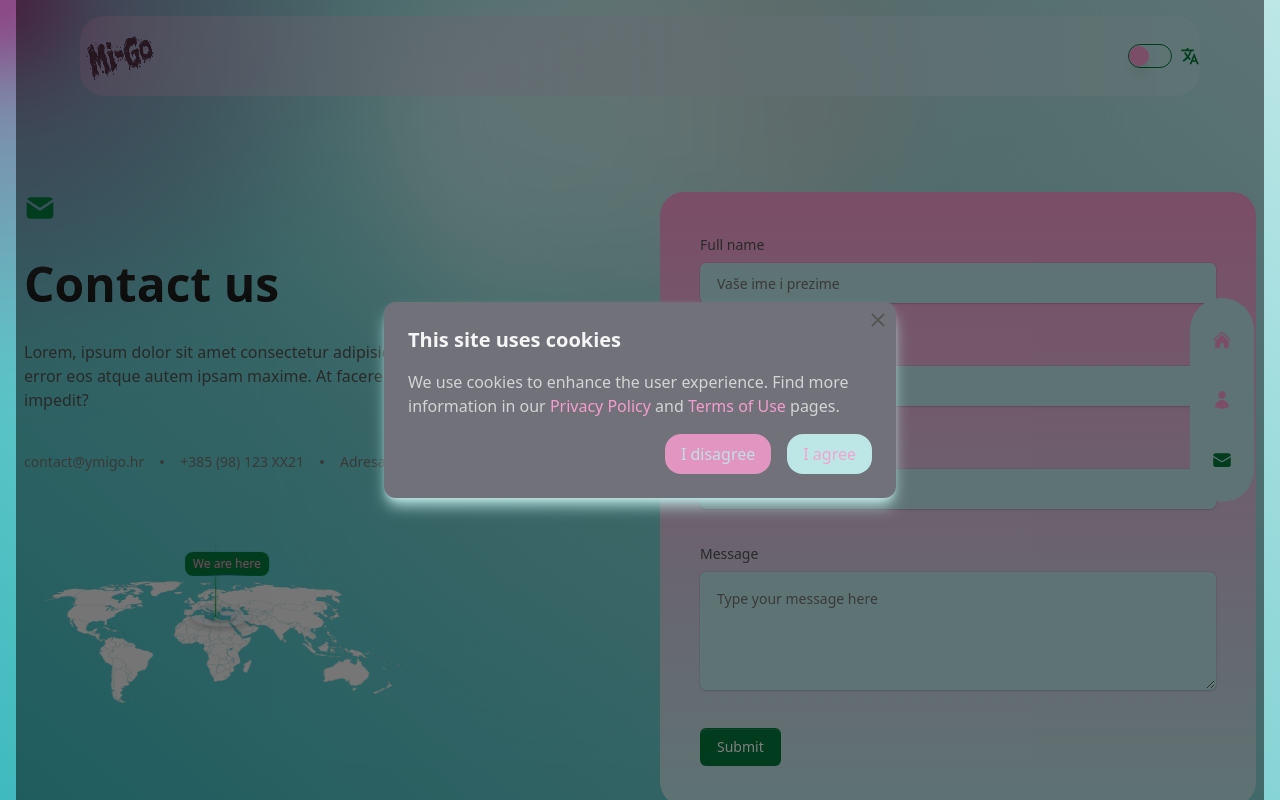
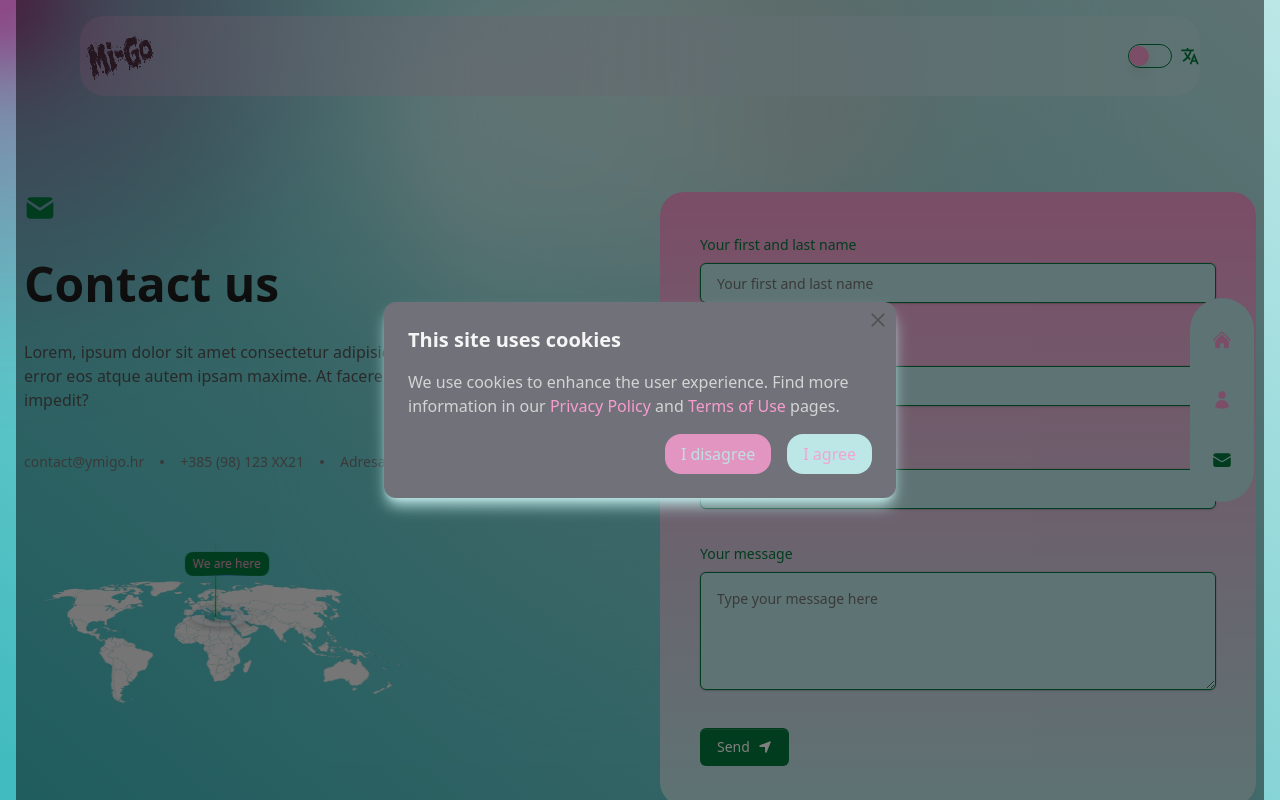
Before and after one commit to darkohedgehog/mi-go, a Next.js app: page /en/contact in a window 1280 px wide. Shown: the top 800 px of the page. Built offline with nearby package versions, Linux system fonts and the light colour scheme.

Commit message:
`feat: updated contact form with emailjs integration and internationalization`

```diff
--- a/messages/en.json
+++ b/messages/en.json
@@ -26,5 +26,20 @@
     "paragraph2": "pages.",
     "button1": "I disagree",
     "button2": "I agree"
+  },
+  "FormSection": {
+    "name": "Your first and last name",
+    "email": "Your email address",
+    "company": "Your company (optional)",
+    "message": "Your message",
+    "error": "Ahh, an error occurred. Please try again.",
+    "sending": "Sending...",
+    "send": "Send",
+    "message1": "Thank you. You will receive a response as soon as possible.",
+    "placeholder1": "Your first and last name",
+    "placeholder2": "example@mail.com",
+    "placeholder3": "Company name",
+    "placeholder4": "Type your message here",
+    "required": "Please fill all required fields"
   }
 }
--- a/messages/hr.json
+++ b/messages/hr.json
@@ -26,5 +26,20 @@
     "paragraph2": "stranicama.",
     "button1": "Ne slažem se",
     "button2": "Slažem se"
+  },
+  "FormSection": {
+    "name": "Vaše ime i prezime",
+    "email": "Vaša e-mail adresa",
+    "company": "Vaša tvrtka (opcionalno)",
+    "message": "Vaša poruka",
+    "error": "Ahh, dogodila se greška. Pokušajte ponovo.",
+    "sending":"Šaljem...",
+    "send":"Pošalji",
+    "message1": "Hvala Vam. Dobit ćete odgovor u što kraćem roku.",
+    "placeholder1": "Vaše ime i prezime",
+    "placeholder2": "primjer@mail.com",
+    "placeholder3": "Ime vaše tvrtke",
+    "placeholder4": "Ovdje upišite poruku",
+    "required": "Popunite sva obavezna polja."
   }
 }
--- a/package.json
+++ b/package.json
@@ -9,6 +9,7 @@
     "lint": "next lint"
   },
   "dependencies": {
+    "@emailjs/browser": "^4.4.1",
     "@radix-ui/react-switch": "^1.1.2",
     "@tabler/icons-react": "^3.22.0",
     "class-variance-authority": "^0.7.1",
--- a/src/components/contact/FormSection.tsx
+++ b/src/components/contact/FormSection.tsx
@@ -1,5 +1,9 @@
-import React from 'react';
-import { Grid } from './Grid';
+"use client";
+import React, { useRef, useState } from "react";
+import { Grid } from "./Grid";
+import emailjs from "@emailjs/browser";
+import { FaLocationArrow } from "react-icons/fa6";
+import { useTranslations } from "next-intl";
 
 const staticPattern = [
   [7, 1],
@@ -9,72 +13,168 @@ const staticPattern = [
   [8, 5],
 ];
 
+const FormSection: React.FC = () => {
+  const t = useTranslations("FormSection");
 
-const FormSection = () => {
+  // Ref sa odgovarajućim tipom za HTMLDivElement
+  const formRef = useRef<HTMLFormElement>(null);
+
+  // State za formu
+  const [form, setForm] = useState({
+    name: "",
+    email: "",
+    company: "",
+    message: "",
+  });
+
+  const [loading, setLoading] = useState(false);
+
+  // Funkcija za praćenje promena u inputima
+  const handleChange = (
+    e: React.ChangeEvent<HTMLInputElement | HTMLTextAreaElement>
+  ) => {
+    const { name, value } = e.target;
+
+    setForm({
+      ...form,
+      [name]: value,
+    });
+  };
+
+  // Funkcija za submit forme
+  const handleSubmit = (e: React.FormEvent<HTMLFormElement>) => {
+    e.preventDefault();
+
+    if (!form.name.trim() || !form.email.trim() || !form.message.trim()) {
+      alert(`${t('required')}`)
+      return;
+    }
+
+    setLoading(true);
+
+    // Validacija i osiguranje vrednosti iz env fajla
+    const serviceId = process.env.NEXT_PUBLIC_EMAILJS_SERVICE_ID || "";
+    const templateId = process.env.NEXT_PUBLIC_EMAILJS_TEMPLATE_ID || "";
+    const publicKey = process.env.NEXT_PUBLIC_EMAILJS_PUBLIC_KEY || "";
+
+    emailjs
+      .send(
+        serviceId,
+        templateId,
+        {
+          from_name: form.name,
+          to_name: "Mi-Go Kombucha",
+          from_email: form.email,
+          to_email: "mi-go.kombucha@gmail.com",
+          message: form.message,
+        },
+        publicKey
+      )
+      .then(
+        () => {
+          setLoading(false);
+          alert(t("message1"));
+
+          setForm({
+            name: "",
+            email: "",
+            company: "",
+            message: "",
+          });
+        },
+        (error) => {
+          setLoading(false);
+          console.error(error);
+
+          alert(t("error"));
+        }
+      );
+  };
+
   return (
-    <div className="relative mx-auto flex w-full max-w-2xl flex-col items-start gap-4 overflow-hidden rounded-3xl bg-gradient-to-b from-secondary to-accentGreen p-4 sm:p-10">
+    <form
+      ref={formRef}
+      onSubmit={handleSubmit}
+      className="relative mx-auto flex w-full max-w-2xl flex-col items-start gap-4 overflow-hidden rounded-3xl bg-gradient-to-b from-secondary to-accentGreen p-4 sm:p-10"
+    >
       <Grid pattern={staticPattern} size={20} />
       <div className="relative z-20 mb-4 w-full">
         <label
-            className="mb-2 inline-block text-sm font-medium text-neutral-600 dark:text-neutral-300"
+          className="mb-2 inline-block text-sm font-medium text-accent"
           htmlFor="name"
         >
-            Full name
+          {t("name")}
         </label>
         <input
           id="name"
           type="text"
-            placeholder="Vaše ime i prezime"
-            className="h-10 w-full rounded-md border border-transparent pl-4 text-sm text-neutral-700 placeholder-neutral-500 shadow-input outline-none focus:outline-none focus:ring-2 focus:ring-neutral-800 active:outline-none dark:border-neutral-800 bg-accentGreen"
+          name="name"
+          value={form.name}
+          onChange={handleChange}
+          placeholder={t("placeholder1")}
+          className="h-10 w-full rounded-md border border-accent pl-4 text-sm text-neutral-700 placeholder-neutral-500 shadow-input outline-none focus:outline-none focus:ring-2 focus:ring-neutral-800 active:outline-none bg-accentGreen"
         />
       </div>
       <div className="relative z-20 mb-4 w-full">
         <label
-            className="mb-2 inline-block text-sm font-medium text-neutral-600 dark:text-neutral-300"
+          className="mb-2 inline-block text-sm font-medium text-accent"
           htmlFor="email"
         >
-            Email Address
+          {t("email")}
         </label>
         <input
           id="email"
           type="email"
-            placeholder="exapmle@mail.com"
-            className="h-10 w-full rounded-md border border-transparent bg-accentGreen pl-4 text-sm text-neutral-700 placeholder-neutral-500 shadow-input outline-none focus:outline-none focus:ring-2 focus:ring-neutral-800 active:outline-none dark:border-neutral-800"
+          name="email"
+          value={form.email}
+          onChange={handleChange}
+          placeholder={t("placeholder2")}
+          className="h-10 w-full rounded-md border border-accent bg-accentGreen pl-4 text-sm text-neutral-700 placeholder-neutral-500 shadow-input outline-none focus:outline-none focus:ring-2 focus:ring-neutral-800 active:outline-none"
         />
       </div>
       <div className="relative z-20 mb-4 w-full">
         <label
-            className="mb-2 inline-block text-sm font-medium text-neutral-600 dark:text-neutral-300"
+          className="mb-2 inline-block text-sm font-medium text-accent"
           htmlFor="company"
         >
-            Company
+          {t("company")}
         </label>
         <input
           id="company"
           type="text"
-            placeholder="Vaša tvrtka"
-            className="h-10 w-full rounded-md border border-transparent bg-accentGreen pl-4 text-sm text-neutral-700 placeholder-neutral-500 shadow-input outline-none focus:outline-none focus:ring-2 focus:ring-neutral-800 active:outline-none dark:border-neutral-800"
+          name="company"
+          value={form.company}
+          onChange={handleChange}
+          placeholder={t("placeholder3")}
+          className="h-10 w-full rounded-md border border-accent bg-accentGreen pl-4 text-sm text-neutral-700 placeholder-neutral-500 shadow-input outline-none focus:outline-none focus:ring-2 focus:ring-neutral-800 active:outline-none"
         />
       </div>
       <div className="relative z-20 mb-4 w-full">
         <label
-            className="mb-2 inline-block text-sm font-medium text-neutral-600 dark:text-neutral-300"
+          className="mb-2 inline-block text-sm font-medium text-accent"
           htmlFor="message"
         >
-            Message
+          {t("message")}
         </label>
         <textarea
           id="message"
+          name="message"
           rows={5}
-            placeholder="Type your message here"
-            className="w-full rounded-md border border-transparent bg-accentGreen pl-4 pt-4 text-sm text-neutral-700 placeholder-neutral-500 shadow-input outline-none focus:outline-none focus:ring-2 focus:ring-neutral-800 active:outline-none dark:border-neutral-800"
+          value={form.message}
+          onChange={handleChange}
+          placeholder={t("placeholder4")}
+          className="w-full rounded-md border border-accent bg-accentGreen pl-4 pt-4 text-sm text-neutral-700 placeholder-neutral-500 shadow-input outline-none focus:outline-none focus:ring-2 focus:ring-neutral-800 active:outline-none"
         />
       </div>
-        <button className="relative z-10 flex items-center justify-center rounded-md border border-transparent bg-accent px-4 py-2 text-sm font-medium text-white shadow-[0px_1px_0px_0px_#FFFFFF20_inset] transition duration-200 hover:bg-secondary md:text-sm">
-          Submit
+      <button
+        type="submit"
+        className="relative z-10 flex items-center justify-center rounded-md border border-transparent bg-accent px-4 py-2 text-sm font-medium text-white shadow-[0px_1px_0px_0px_#FFFFFF20_inset] transition duration-200 hover:bg-secondary md:text-sm gap-2"
+      >
+        {loading ? t("sending") : t("send")}
+        <FaLocationArrow />
       </button>
-      </div>
-  )
-}
+    </form>
+  );
+};
 
 export default FormSection;
```
Also changed, not shown: 1 other file (tests, documents, lock files or other folders). Lines whose indentation alone changed are shown as unchanged.
